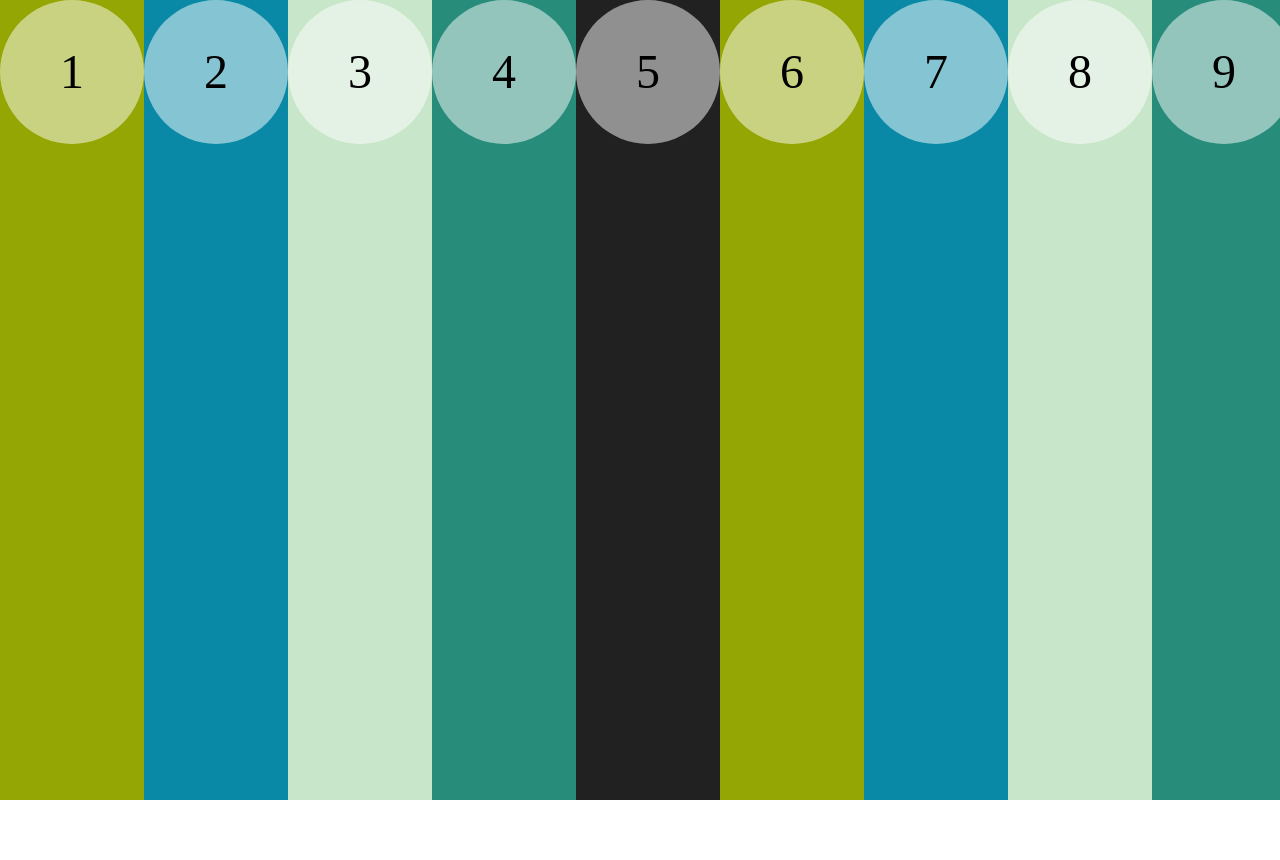
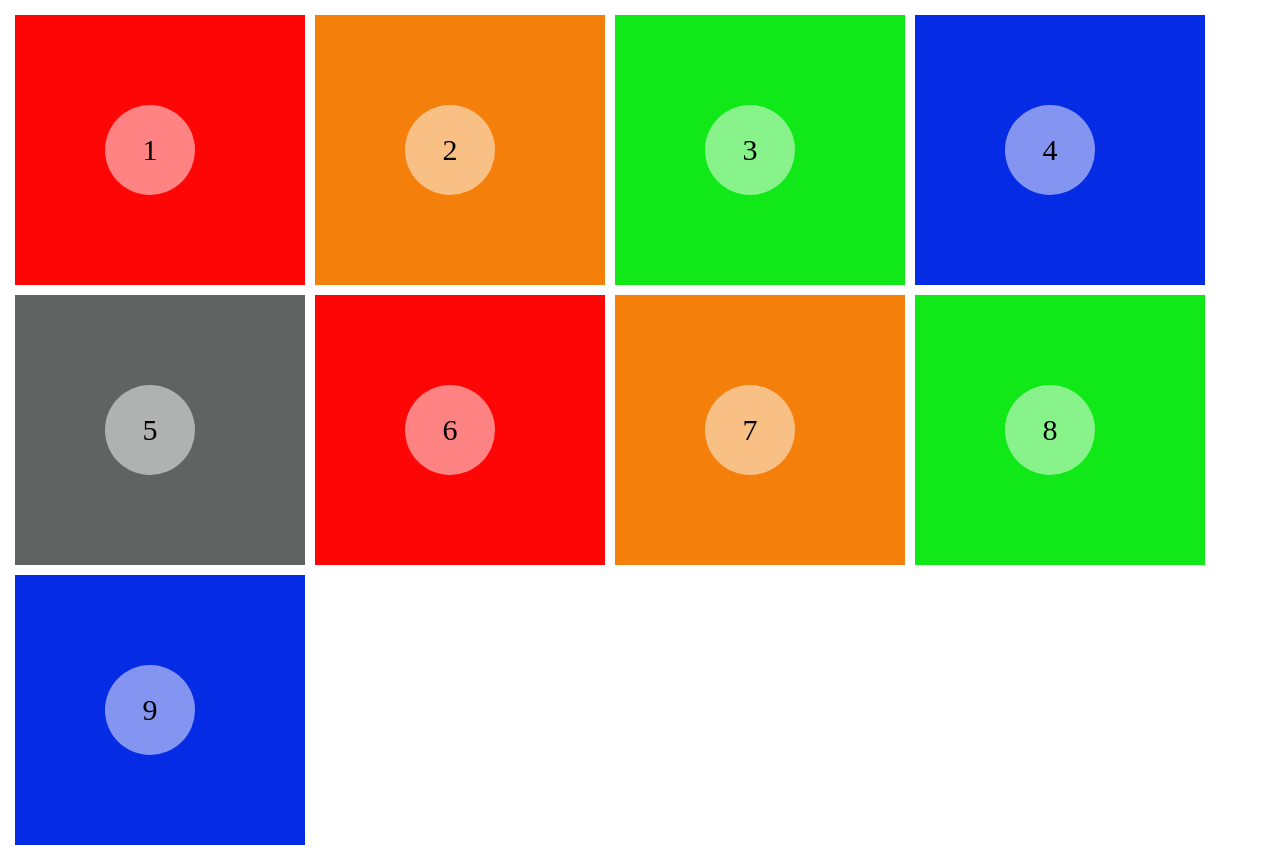
Before and after one commit to markis24/M09_Ejercicios_Flex, a plain HTML site: page Ejercicio_1_Display_Transform/index.html in a window 1280 px wide. Before the commit the page ends 800 px from the top, so only its background shows below. Drawn offline with Linux system fonts and the light colour scheme.

Commit message:
Ejercicios Display y Transform

```diff
--- a/Ejercicio_1_Display_Transform/base_items.css
+++ b/Ejercicio_1_Display_Transform/base_items.css
@@ -37,23 +37,23 @@ div:nth-of-type(5n+1) {
 
 /*https://color.adobe.com/es/create/image*/
 div:nth-of-type(5n+2) {
-   background-color:  #0A89A6;
+   background-color:  #f4800b;
 }
 
 div:nth-of-type(5n+3) {
-   background-color: #C8E6C9;
+   background-color: #10e817;
 }
 
 div:nth-of-type(5n+4) {
-   background-color: #278C7A;
+   background-color: #062be4;
 }
 
 div:nth-of-type(5n) {
-   background-color: #212121;
+   background-color: #616363;
 }
 
 div:nth-of-type(5n+1) {
-   background-color:  #93A603;
+   background-color:  #ff0606;
 }
 
 
@@ -64,7 +64,7 @@ span {
    background-color: rgba(255, 255, 255, .5);
    border-radius: 50%;
    display: block;
-   font-size: 48px;
+   font-size: 35px;
    height: auto;
    line-height: 3em;
    text-align: center;
--- /dev/null
+++ b/Ejercicio_1_Display_Transform/ejercicio-1-0.css
@@ -0,0 +1,7 @@
+span{
+    transition: 0.2 ease , width 0.2s ease, height 0.2s ease;
+    font-size: 50px;
+}
+span:hover{
+    transform: rotate(45deg) scale(1.2);
+}
--- a/Ejercicio_1_Display_Transform/ejercicio-1-1.css
+++ b/Ejercicio_1_Display_Transform/ejercicio-1-1.css
@@ -3,3 +3,6 @@ section {
     flex-direction: row;
     flex-wrap: nowrap;
 }
+span{
+    font-size: 50px;
+}
--- a/Ejercicio_1_Display_Transform/ejercicio-1-2.css
+++ b/Ejercicio_1_Display_Transform/ejercicio-1-2.css
@@ -1,71 +1,16 @@
-body {
-   margin: 0;
-   padding: 0;
-   border: 0;
-}
+section{
+    display: flex;
+    flex-wrap: wrap;
 
-section {
-   min-height: 100vh;
-   display: flex;
-   flex-direction: row;
-   flex-wrap: nowrap;
-}
+ }
 
-div {
-   background-color: lightgrey;
+ div{
+    width: 20%;
+    padding: 10px;
 
-}
+ }
+ span{
+   font-size: 40px;
 
-/* https://www.materialpalette.com/green/lime */
-/*
-div:nth-of-type(5n+2) {
-   background-color: #388E3C;
-}
 
-div:nth-of-type(5n+3) {
-   background-color: #C8E6C9;
-}
-
-div:nth-of-type(5n+4) {
-   background-color: #4CAF50;
-}
-
-div:nth-of-type(5n) {
-   background-color: #212121;
-}
-
-div:nth-of-type(5n+1) {
-   background-color: #CDDC39;
-}
-*/
-
-/*https://color.adobe.com/es/create/image*/
-div:nth-of-type(5n+2) {
-   background-color:  #0A89A6;
-}
-
-div:nth-of-type(5n+3) {
-   background-color: #ef32e9;
-}
-
-div:nth-of-type(5n+4) {
-   background-color: #3af325;
-}
-
-div:nth-of-type(5n) {
-   background-color: #212121;
-}
-
-div:nth-of-type(5n+1) {
-   background-color:  #f11313;
-}
-span {
-   background-color: rgba(255, 255, 255, .5);
-   border-radius: 50%;
-   display: block;
-   font-size: 48px;
-   height: auto;
-   line-height: 3em;
-   text-align: center;
-   width: 3em;
-}
+ }
--- a/Ejercicio_1_Display_Transform/ejercicio-1-3.css
+++ b/Ejercicio_1_Display_Transform/ejercicio-1-3.css
@@ -1,71 +1,17 @@
-body {
-    margin: 0;
-    padding: 0;
-    border: 0;
- }
+section{
+   display: flex;
+   flex-wrap: wrap;
+   padding: 15px;
+   gap: 10px;
+}
+div{
+   width: 20%;
+   padding: 20px;
 
- section {
-    min-height: 100vh;
-    display: flex;
-    flex-direction: row;
-    flex-wrap: nowrap;
- }
+}
 
- div {
-    background-color: lightgrey;
+span{
 
- }
-
- /* https://www.materialpalette.com/green/lime */
- /*
- div:nth-of-type(5n+2) {
-    background-color: #388E3C;
- }
-
- div:nth-of-type(5n+3) {
-    background-color: #C8E6C9;
- }
-
- div:nth-of-type(5n+4) {
-    background-color: #4CAF50;
- }
-
- div:nth-of-type(5n) {
-    background-color: #212121;
- }
-
- div:nth-of-type(5n+1) {
-    background-color: #CDDC39;
- }
- */
-
- /*https://color.adobe.com/es/create/image*/
- div:nth-of-type(5n+2) {
-    background-color:  #0A89A6;
- }
-
- div:nth-of-type(5n+3) {
-    background-color: #ef32e9;
- }
-
- div:nth-of-type(5n+4) {
-    background-color: #3af325;
- }
-
- div:nth-of-type(5n) {
-    background-color: #212121;
- }
-
- div:nth-of-type(5n+1) {
-    background-color:  #f11313;
- }
- span {
-    background-color: rgba(255, 255, 255, .5);
-    border-radius: 50%;
-    display: block;
-    font-size: 48px;
-    height: auto;
-    line-height: 3em;
-    text-align: center;
-    width: 3em;
- }
+   font-size: 30px;
+   margin: 70px;
+}
--- a/Ejercicio_1_Display_Transform/ejercicio-1-4.css
+++ b/Ejercicio_1_Display_Transform/ejercicio-1-4.css
@@ -1,71 +1,11 @@
-body {
-    margin: 0;
-    padding: 0;
-    border: 0;
- }
-
- section {
-    min-height: 100vh;
+section{
     display: flex;
-    flex-direction: row;
-    flex-wrap: nowrap;
- }
-
- div {
-    background-color: lightgrey;
+    flex-wrap: wrap;
 
  }
 
- /* https://www.materialpalette.com/green/lime */
- /*
- div:nth-of-type(5n+2) {
-    background-color: #388E3C;
+ div{
+    width: 20%;
+    padding: 10px;
+
  }
-
- div:nth-of-type(5n+3) {
-    background-color: #C8E6C9;
- }
-
- div:nth-of-type(5n+4) {
-    background-color: #4CAF50;
- }
-
- div:nth-of-type(5n) {
-    background-color: #212121;
- }
-
- div:nth-of-type(5n+1) {
-    background-color: #CDDC39;
- }
- */
-
- /*https://color.adobe.com/es/create/image*/
- div:nth-of-type(5n+2) {
-    background-color:  #0A89A6;
- }
-
- div:nth-of-type(5n+3) {
-    background-color: #ef32e9;
- }
-
- div:nth-of-type(5n+4) {
-    background-color: #3af325;
- }
-
- div:nth-of-type(5n) {
-    background-color: #212121;
- }
-
- div:nth-of-type(5n+1) {
-    background-color:  #f11313;
- }
- span {
-    background-color: rgba(255, 255, 255, .5);
-    border-radius: 50%;
-    display: block;
-    font-size: 48px;
-    height: auto;
-    line-height: 3em;
-    text-align: center;
-    width: 3em;
- }
--- a/Ejercicio_1_Display_Transform/ejercicio-1-5.css
+++ /dev/null
@@ -1,71 +0,0 @@
-body {
-    margin: 0;
-    padding: 0;
-    border: 0;
- }
-
- section {
-    min-height: 100vh;
-    display: flex;
-    flex-direction: row;
-    flex-wrap: nowrap;
- }
-
- div {
-    background-color: lightgrey;
-
- }
-
- /* https://www.materialpalette.com/green/lime */
- /*
- div:nth-of-type(5n+2) {
-    background-color: #388E3C;
- }
-
- div:nth-of-type(5n+3) {
-    background-color: #C8E6C9;
- }
-
- div:nth-of-type(5n+4) {
-    background-color: #4CAF50;
- }
-
- div:nth-of-type(5n) {
-    background-color: #212121;
- }
-
- div:nth-of-type(5n+1) {
-    background-color: #CDDC39;
- }
- */
-
- /*https://color.adobe.com/es/create/image*/
- div:nth-of-type(5n+2) {
-    background-color:  #0A89A6;
- }
-
- div:nth-of-type(5n+3) {
-    background-color: #ef32e9;
- }
-
- div:nth-of-type(5n+4) {
-    background-color: #3af325;
- }
-
- div:nth-of-type(5n) {
-    background-color: #212121;
- }
-
- div:nth-of-type(5n+1) {
-    background-color:  #f11313;
- }
- span {
-    background-color: rgba(255, 255, 255, .5);
-    border-radius: 50%;
-    display: block;
-    font-size: 48px;
-    height: auto;
-    line-height: 3em;
-    text-align: center;
-    width: 3em;
- }
--- a/Ejercicio_1_Display_Transform/ejercicio-1-6.css
+++ b/Ejercicio_1_Display_Transform/ejercicio-1-6.css
@@ -1,71 +1,15 @@
-body {
-    margin: 0;
-    padding: 0;
-    border: 0;
- }
-
- section {
-    min-height: 100vh;
+section{
     display: flex;
-    flex-direction: row;
-    flex-wrap: nowrap;
- }
-
- div {
-    background-color: lightgrey;
+    flex-wrap: wrap;
+    margin: 10px;
+    gap: 10px;
 
  }
 
- /* https://www.materialpalette.com/green/lime */
- /*
- div:nth-of-type(5n+2) {
-    background-color: #388E3C;
+ div{
+
+    display: flex;
+    width: 80%;
+    padding: 20px;
+    border: 1px ;
  }
-
- div:nth-of-type(5n+3) {
-    background-color: #C8E6C9;
- }
-
- div:nth-of-type(5n+4) {
-    background-color: #4CAF50;
- }
-
- div:nth-of-type(5n) {
-    background-color: #212121;
- }
-
- div:nth-of-type(5n+1) {
-    background-color: #CDDC39;
- }
- */
-
- /*https://color.adobe.com/es/create/image*/
- div:nth-of-type(5n+2) {
-    background-color:  #0A89A6;
- }
-
- div:nth-of-type(5n+3) {
-    background-color: #ef32e9;
- }
-
- div:nth-of-type(5n+4) {
-    background-color: #3af325;
- }
-
- div:nth-of-type(5n) {
-    background-color: #212121;
- }
-
- div:nth-of-type(5n+1) {
-    background-color:  #f11313;
- }
- span {
-    background-color: rgba(255, 255, 255, .5);
-    border-radius: 50%;
-    display: block;
-    font-size: 48px;
-    height: auto;
-    line-height: 3em;
-    text-align: center;
-    width: 3em;
- }
--- a/Ejercicio_1_Display_Transform/ejercicio-1-7.css
+++ b/Ejercicio_1_Display_Transform/ejercicio-1-7.css
@@ -1,71 +1,10 @@
-body {
-    margin: 0;
-    padding: 0;
-    border: 0;
- }
+section{
+    display: flex;
+    align-items: center;
+    gap: 10px;
+    justify-content: center;
+}
 
- section {
-    min-height: 100vh;
-    display: flex;
-    flex-direction: row;
-    flex-wrap: nowrap;
- }
-
- div {
-    background-color: lightgrey;
-
- }
-
- /* https://www.materialpalette.com/green/lime */
- /*
- div:nth-of-type(5n+2) {
-    background-color: #388E3C;
- }
-
- div:nth-of-type(5n+3) {
-    background-color: #C8E6C9;
- }
-
- div:nth-of-type(5n+4) {
-    background-color: #4CAF50;
- }
-
- div:nth-of-type(5n) {
-    background-color: #212121;
- }
-
- div:nth-of-type(5n+1) {
-    background-color: #CDDC39;
- }
- */
-
- /*https://color.adobe.com/es/create/image*/
- div:nth-of-type(5n+2) {
-    background-color:  #0A89A6;
- }
-
- div:nth-of-type(5n+3) {
-    background-color: #ef32e9;
- }
-
- div:nth-of-type(5n+4) {
-    background-color: #3af325;
- }
-
- div:nth-of-type(5n) {
-    background-color: #212121;
- }
-
- div:nth-of-type(5n+1) {
-    background-color:  #f11313;
- }
- span {
-    background-color: rgba(255, 255, 255, .5);
-    border-radius: 50%;
-    display: block;
-    font-size: 48px;
-    height: auto;
-    line-height: 3em;
-    text-align: center;
-    width: 3em;
- }
+div{
+    padding: 10px
+}
--- a/Ejercicio_1_Display_Transform/ejercicio-1-8.css
+++ b/Ejercicio_1_Display_Transform/ejercicio-1-8.css
@@ -1,71 +1,13 @@
-body {
-    margin: 0;
-    padding: 0;
-    border: 0;
- }
-
- section {
-    min-height: 100vh;
+section{
     display: flex;
-    flex-direction: row;
-    flex-wrap: nowrap;
- }
-
- div {
-    background-color: lightgrey;
+    flex-wrap: wrap;
+    margin: 10px;
 
  }
 
- /* https://www.materialpalette.com/green/lime */
- /*
- div:nth-of-type(5n+2) {
-    background-color: #388E3C;
+ div{
+    display: flex;
+    width:40%;
+    padding: 20px;
+    border: 1px ;
  }
-
- div:nth-of-type(5n+3) {
-    background-color: #C8E6C9;
- }
-
- div:nth-of-type(5n+4) {
-    background-color: #4CAF50;
- }
-
- div:nth-of-type(5n) {
-    background-color: #212121;
- }
-
- div:nth-of-type(5n+1) {
-    background-color: #CDDC39;
- }
- */
-
- /*https://color.adobe.com/es/create/image*/
- div:nth-of-type(5n+2) {
-    background-color:  #0A89A6;
- }
-
- div:nth-of-type(5n+3) {
-    background-color: #ef32e9;
- }
-
- div:nth-of-type(5n+4) {
-    background-color: #3af325;
- }
-
- div:nth-of-type(5n) {
-    background-color: #212121;
- }
-
- div:nth-of-type(5n+1) {
-    background-color:  #f11313;
- }
- span {
-    background-color: rgba(255, 255, 255, .5);
-    border-radius: 50%;
-    display: block;
-    font-size: 48px;
-    height: auto;
-    line-height: 3em;
-    text-align: center;
-    width: 3em;
- }
--- a/Ejercicio_1_Display_Transform/index.html
+++ b/Ejercicio_1_Display_Transform/index.html
@@ -4,7 +4,7 @@
 		<meta name="viewport" content="width=device-width, initial-scale=1, shrink-to-fit=no">
 
 		<link rel="stylesheet" href="./base_items.css">
-		<link rel="stylesheet" href="./ejercicio-1-1.css">
+		<link rel="stylesheet" href="./ejercicio-1-3.css">
 
 		<title>Exercicis Flexbox</title>
 	</head>
```
Also changed, not shown: 1 other file.
